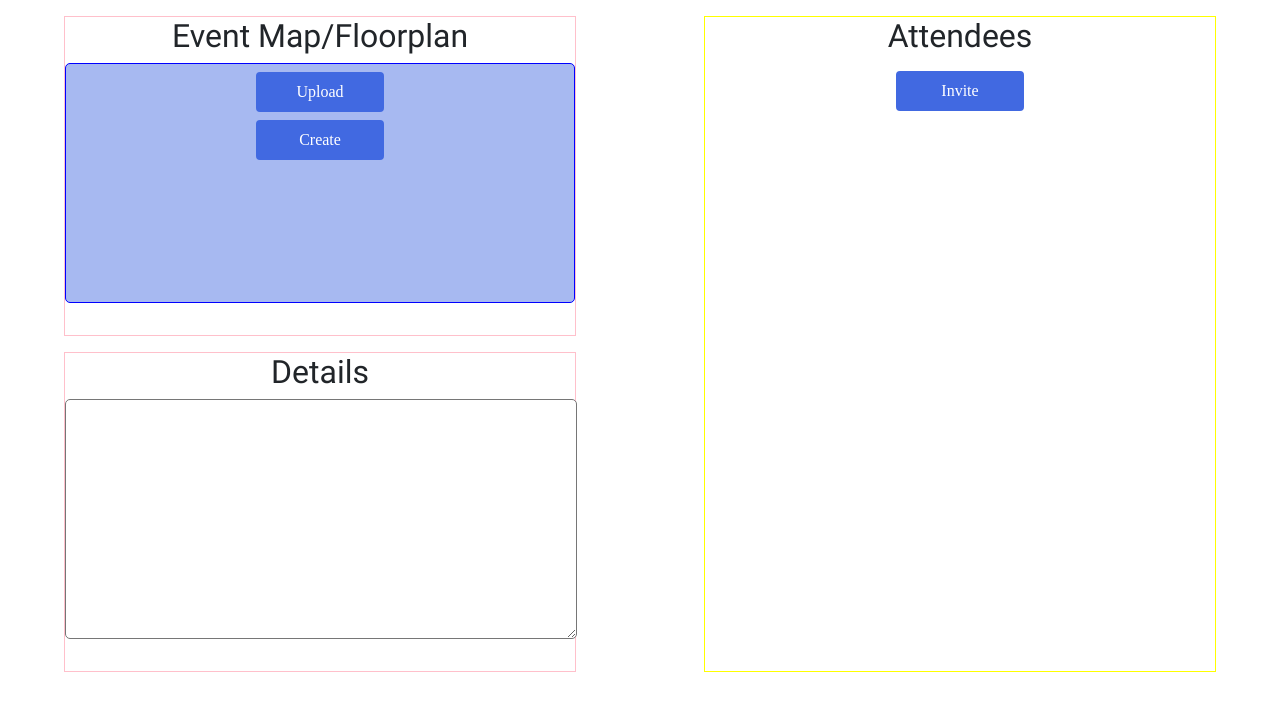
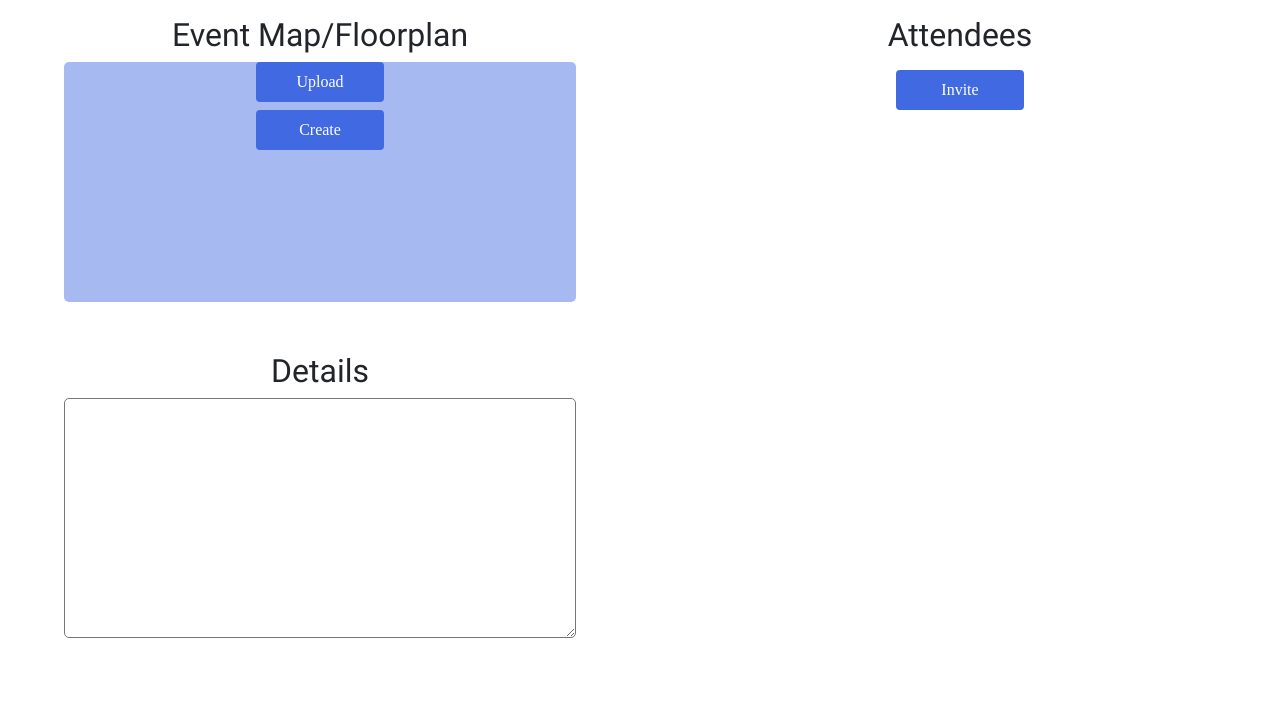
Before and after one commit to afappiano/EventHandler, a website: page public/event_form.html in a window 1280 px wide. Drawn offline with nearby package versions, Linux system fonts and the light colour scheme; some packages are replaced by stand-ins of ours.

Commit message:
Remove borders (for demo)

```diff
--- a/public/resources/css/event.css
+++ b/public/resources/css/event.css
@@ -158,14 +158,14 @@ a:hover{
 	width: 40vw;
 	height: 40vh;
 	text-align: center;
-	border: 1px solid pink;
+	/* border: 1px solid pink; */
 	margin-top: 2vh;
 	display: block;
 	margin-left: 5vw;
 }
 
 .map{
-	border: 1px solid blue;
+	/* border: 1px solid blue; */
 	height: 30vh;
 	background-color: #a7b9f1;
 	border-radius: 5px;
@@ -191,7 +191,7 @@ a:hover{
 	height: 82vh;
 	margin-right: 5vw;
 	text-align: center;
-	border: 1px solid yellow;
+	/* border: 1px solid yellow; */
 	display: block;
 	margin-top: 2vh;
 	/*position: relative;*/
--- a/public/resources/css/manage.css
+++ b/public/resources/css/manage.css
@@ -26,7 +26,7 @@ body{
 	width: 40vw;
 	height: 82vh;
 	text-align: center;
-	border: 1px solid pink;
+	/* border: 1px solid pink; */
 	margin-top: 2vh;
 	display: block;
 	margin-left: 5vw;
@@ -66,7 +66,7 @@ body{
 	height: 82vh;
 	margin-right: 5vw;
 	text-align: center;
-	border: 1px solid lime;
+	/* border: 1px solid lime; */
 	display: block;
 	/*position: relative;*/
 }
```
